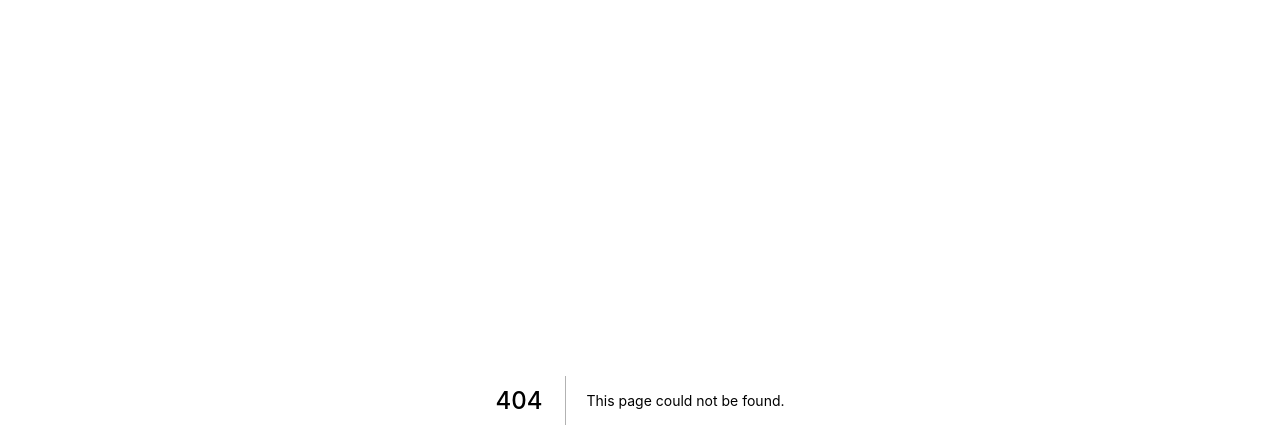
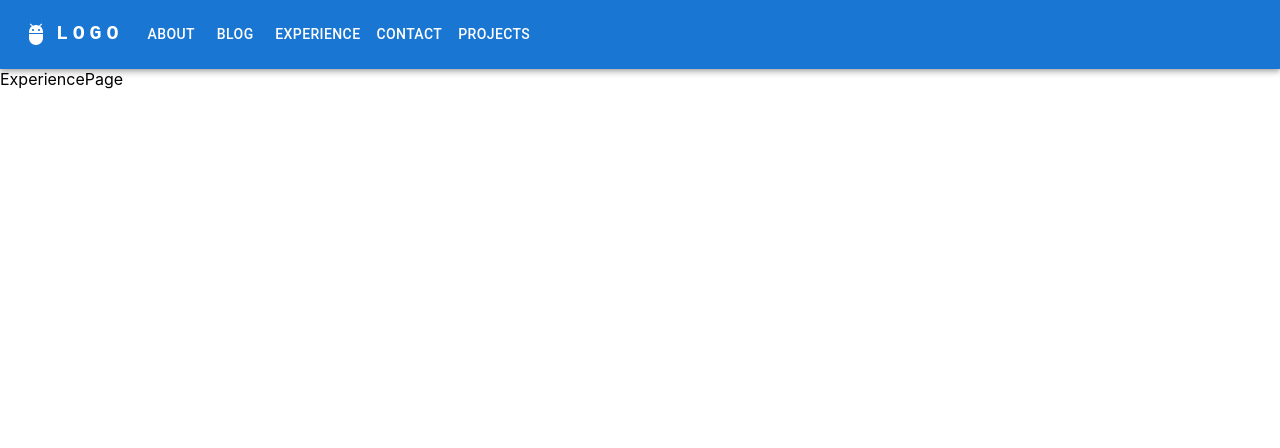
Before and after one commit to serdeliverance/sd3v, a Next.js app: page /experience in a window 1280 px wide. Before the commit this address had no page. Shown: the top 448 px of the page. Built offline with nearby package versions, Linux system fonts and the light colour scheme.

Commit message:
adding navbar links and adding initial pages
Signed-off-by: Sergio Cano <canosergio90@gmail.com>

```diff
--- a/components/NavBar.tsx
+++ b/components/NavBar.tsx
@@ -13,6 +13,7 @@ import Tooltip from '@mui/material/Tooltip'
 import MenuItem from '@mui/material/MenuItem'
 import AdbIcon from '@mui/icons-material/Adb'
 import { FC } from 'react'
+import Link from 'next/link'
 
 const pages = ['About', 'Blog', 'Experience', 'Contact', 'Projects']
 const settings = ['Profile', 'Account', 'Dashboard', 'Logout']
@@ -122,13 +123,14 @@ export const NavBar: FC<Props> = () => {
           </Typography>
           <Box sx={{ flexGrow: 1, display: { xs: 'none', md: 'flex' } }}>
             {pages.map((page) => (
+              <Link href={`/${page.toLocaleLowerCase()}`} key={page}>
                 <Button
-                key={page}
                   onClick={handleCloseNavMenu}
                   sx={{ my: 2, color: 'white', display: 'block' }}
                 >
                   {page}
                 </Button>
+              </Link>
             ))}
           </Box>
 
--- /dev/null
+++ b/pages/experience/index.tsx
@@ -0,0 +1,12 @@
+import React from 'react'
+import { Layout } from '../../components'
+
+const ExperiencePage = () => {
+  return (
+    <Layout>
+      <div>ExperiencePage</div>
+    </Layout>
+  )
+}
+
+export default ExperiencePage
```
Also changed, not shown: pages/about/index.tsx (+7 -4 lines), pages/contact/index.tsx (+10 -3 lines). Lines whose indentation alone changed are shown as unchanged.
